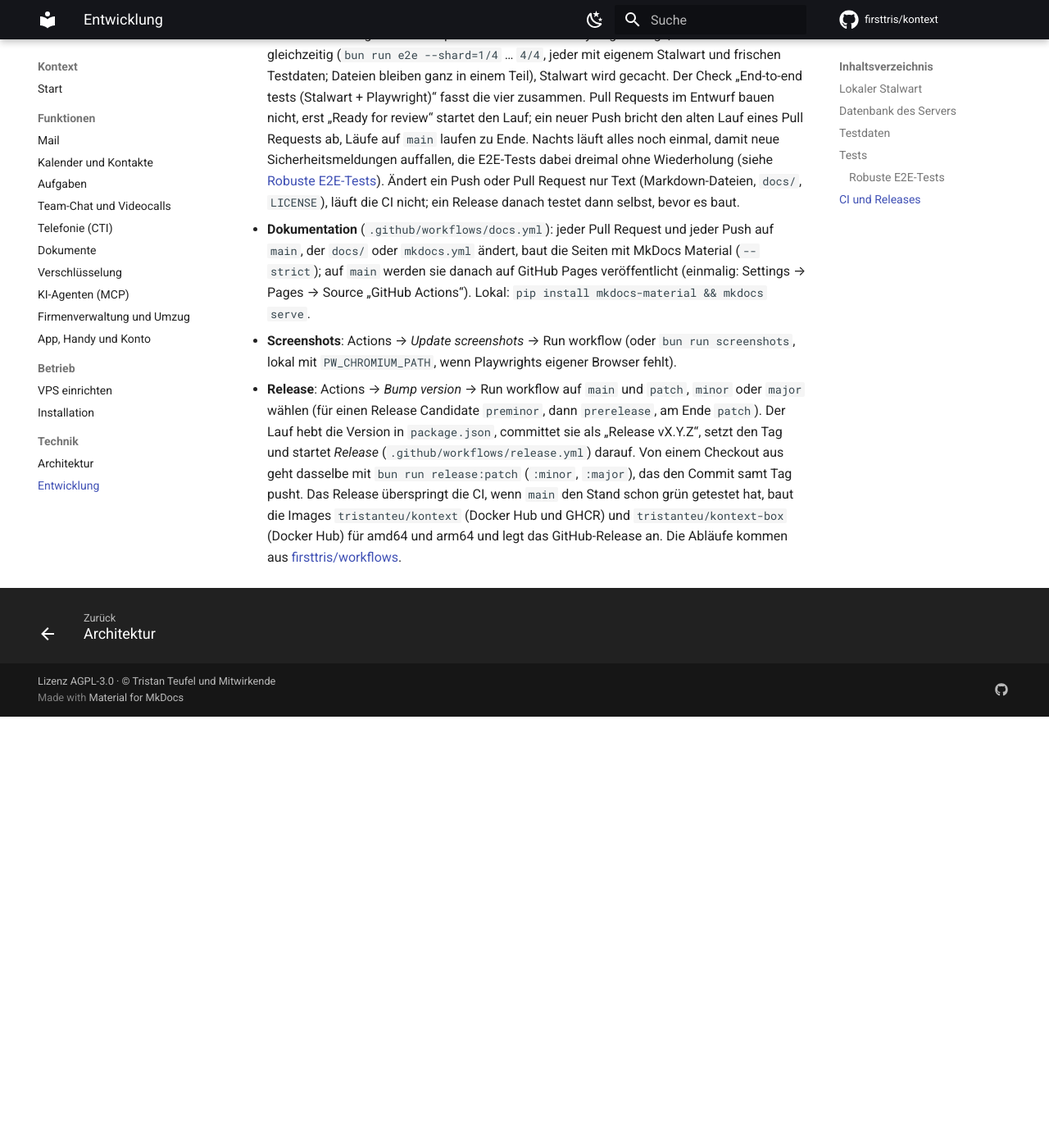
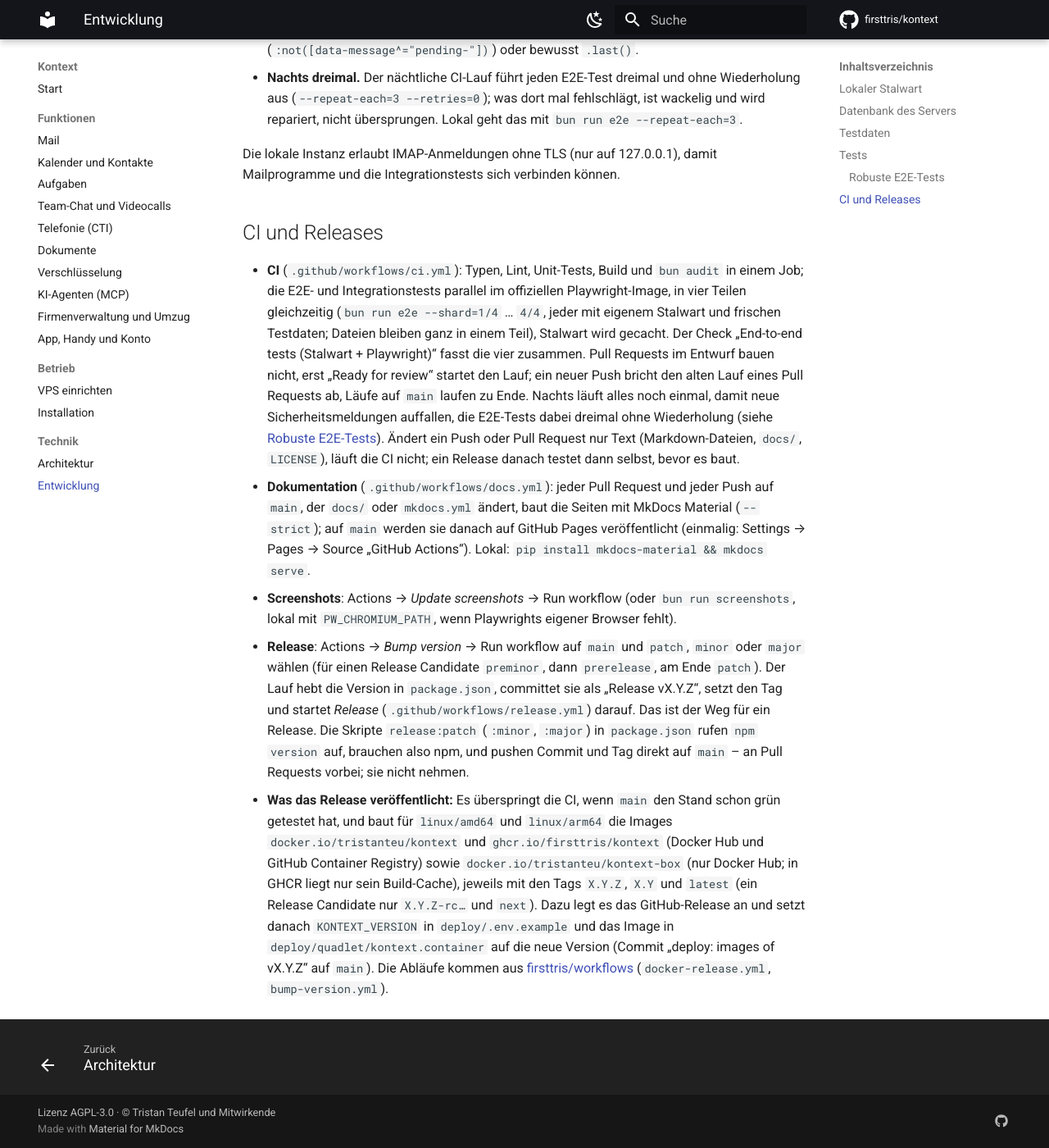
Before and after one commit to firsttris/kontext, an MkDocs documentation site: the page built from docs/development.md, in a window 1280 px wide and 1400 px high, scrolled down 5003 px. Shown: the whole window at 82% size. Built offline with MkDocs 1.6.1 and Material for MkDocs 9.7.7, drawn with Linux system fonts in a browser that asks for light colours; comment, search, counter and statistics services are not loaded; before the commit the page ends 5877 px from its top, so only the background shows below that; some of the changed text lies outside the part shown.

Commit message:
Dev docs and small fixes
- development.md: the server keeps far more than sessions in SQLite
  (server/db/schema.ts has tasks, chat, telephony, keys and more); the same
  stale comment in server/env.ts. Playwright's Chromium is installed once
  with `bunx playwright install chromium`, or PW_CHROMIUM_PATH points at
  one (playwright.config.ts). Releases go through Actions → Bump version:
  the release:* scripts call `npm version` and push straight to main, past
  pull requests. What release.yml publishes, from firsttris/workflows'
  docker-release.yml: tristanteu/kontext on Docker Hub and
  ghcr.io/firsttris/kontext, tristanteu/kontext-box on Docker Hub only,
  amd64 and arm64, tags X.Y.Z, X.Y and latest, then deploy/ points at it.
- dev/fake-box.ts: the control port defaults to 18097; 18096 is
  dev/fake-schreibzeug.ts, so both could not run next to `bun run dev`.
- README.md: the German menu labels the app shows (Einstellungen → Firma
  → Umzug, Weitere Postfächer); both READMEs say "in Germany or elsewhere
  in Europe" and allow Windows through WSL, as development.md and
  dev/stalwart.ts do.
- architecture.md: Caddy hands WKD (/.well-known/openpgpkey) to Kontext,
  not Stalwart (deploy/Caddyfile); the dev/ fakes include Photon.
- index.md: "Wie es weitergeht" points at the roadmap and the changelog
  instead of a second list that disagreed with ROADMAP.md.
- architecture.md, development.md get a description like the feature
  pages.

Co-Authored-By: Claude Opus 5.5 <noreply@anthropic.com>
Claude-Session: https://claude.ai/code/session_01Y3rdfahdX4WxMx2Ch1q9dT

````diff
--- a/docs/development.md
+++ b/docs/development.md
@@ -1,3 +1,10 @@
+---
+description: >-
+  Kontext entwickeln: lokaler Stalwart mit Testdaten, Kontext-Server und App mit bun run dev,
+  Attrappen für Microsoft 365, Photon, Schreibzeug und die Telefonbox, Unit-, Komponenten- und
+  E2E-Tests mit Playwright, CI und Releases.
+---
+
 # Entwicklung
 
 Benötigt [Bun](https://bun.sh) 1.4 auf Linux oder macOS (Windows über WSL). Docker ist nicht
@@ -45,11 +52,15 @@ spricht mit dem Server wie die echte, klingelt aber nur auf Zuruf. Unter Einstel
 Telefonie „Box koppeln“, dann:
 
 ```bash
-bun dev/fake-box.ts --code K7QM-4XPA                                  # Steuerung auf 18096
-curl -XPOST localhost:18096/ring -d '{"from":"07223 81234"}'          # Petra Keller ruft an
-curl -XPOST localhost:18096/hangup -d '{"call":"fake.1"}'             # sie legt auf
-curl -XPOST localhost:18096/mailbox -d '{"call":"fake.1","seconds":5}' # oder spricht auf die Mailbox
+bun dev/fake-box.ts --code K7QM-4XPA                                  # Steuerung auf 18097
+curl -XPOST localhost:18097/ring -d '{"from":"07223 81234"}'          # Petra Keller ruft an
+curl -XPOST localhost:18097/hangup -d '{"call":"fake.1"}'             # sie legt auf
+curl -XPOST localhost:18097/mailbox -d '{"call":"fake.1","seconds":5}' # oder spricht auf die Mailbox
 ```
+
+Die Steuerung liegt auf 18097, damit die Attrappe neben `dev/fake-schreibzeug.ts` (18096) laufen
+kann; ein anderer Port mit `--control <port>`. Die e2e-Tests nehmen 28096
+(`e2e/phone.spec.ts`) und 28098 (Screenshots).
 
 Zu hören ist dabei nichts (lokal läuft kein LiveKit SIP). Die echte Box (`box/`, Asterisk und der
 Agent) baut `docker build -f box/Dockerfile -t kontext-box .`; CI baut sie und prüft, ob Asterisk
@@ -96,9 +107,13 @@ Antwort-Links.
 
 ## Datenbank des Servers
 
-Der Server speichert nur Sitzungen (und später Passkeys) in SQLite, Standard
-`.dev/server/kontext.db`. Das Schema steht in `server/db/schema.ts`; nach einer Änderung
-`bunx drizzle-kit generate` – der Server spielt die Migrationen beim Start ein.
+Der Server speichert in SQLite (Standard `.dev/server/kontext.db`) alles, was nicht in Stalwart
+liegt: Sitzungen und die verschlüsselten Stalwart-Tokens, Einstellungen der Firma, Umzüge und
+weitere Postfächer, Kategorien, Aufgaben, den Chat, Web-Push-Anmeldungen, Textbausteine,
+Wiedervorlagen, Schlüssel und Zertifikate für PGP und S/MIME, vertraulich gesendete Mails, die
+Telefonie, die Ordner in Dokumente und die Schlüssel und das Protokoll der Agenten. Das Schema
+steht in `server/db/schema.ts`; nach einer Änderung `bunx drizzle-kit generate` – der Server
+spielt die Migrationen beim Start ein.
 
 ## Testdaten
 
@@ -128,6 +143,11 @@ und „Team“, Termine der laufenden Woche, eine wöchentliche Teambesprechung
 | App (PWA)       | `bun run e2e`         | `e2e/pwa.spec.ts` gegen die gebaute App wie in Produktion (Server auf 28090 liefert `dist/`): Updates, Offline-Start, Cache-Header, Brotli, was vorab gecacht wird, Teilen |
 | Abhängigkeiten  | `bun audit`           | bekannte Lücken; in CI bei jedem Push und nachts                                                            |
 | Screenshots     | `bun run screenshots` | die Bilder in `docs/screenshots/` und für den Installationsdialog in `public/screenshots/`                  |
+
+Vor dem ersten `bun run e2e` (oder `bun run screenshots`) einmal Playwrights Chromium laden:
+`bunx playwright install chromium`. Wer schon ein Chromium hat, zeigt stattdessen mit
+`PW_CHROMIUM_PATH=/pfad/zu/chromium` darauf (`playwright.config.ts`). In CI laufen die Tests im
+offiziellen Playwright-Image, das den Browser mitbringt.
 
 `bun run check` macht Typen, Lint, Unit- und Komponententests und den Build. `bun run e2e` baut
 die App vorher (`bun run build`: `vite build`, dann Brotli und gzip vorab, `dev/precompress.ts`), weil die PWA-Tests den Service Worker brauchen, den es nur im Build
@@ -186,9 +206,16 @@ Integrationstests sich verbinden können.
 - **Release**: Actions → _Bump version_ → Run workflow auf `main` und `patch`, `minor` oder `major`
   wählen (für einen Release Candidate `preminor`, dann `prerelease`, am Ende `patch`). Der Lauf hebt
   die Version in `package.json`, committet sie als „Release vX.Y.Z“, setzt den Tag und startet
-  _Release_ (`.github/workflows/release.yml`) darauf. Von einem Checkout aus geht dasselbe mit
-  `bun run release:patch` (`:minor`, `:major`), das den Commit samt Tag pusht. Das Release
-  überspringt die CI, wenn `main` den Stand schon grün getestet hat, baut die Images
-  `tristanteu/kontext` (Docker Hub und GHCR) und `tristanteu/kontext-box` (Docker Hub) für amd64
-  und arm64 und legt das GitHub-Release an. Die Abläufe kommen aus
-  [firsttris/workflows](https://github.com/firsttris/workflows).
+  _Release_ (`.github/workflows/release.yml`) darauf. Das ist der Weg für ein Release. Die Skripte
+  `release:patch` (`:minor`, `:major`) in `package.json` rufen `npm version` auf, brauchen also
+  npm, und pushen Commit und Tag direkt auf `main` – an Pull Requests vorbei; sie nicht nehmen.
+- **Was das Release veröffentlicht:** Es überspringt die CI, wenn `main` den Stand schon grün
+  getestet hat, und baut für `linux/amd64` und `linux/arm64` die Images
+  `docker.io/tristanteu/kontext` und `ghcr.io/firsttris/kontext` (Docker Hub und GitHub Container
+  Registry) sowie `docker.io/tristanteu/kontext-box` (nur Docker Hub; in GHCR liegt nur sein
+  Build-Cache), jeweils mit den Tags `X.Y.Z`, `X.Y` und `latest` (ein Release Candidate nur `X.Y.Z-rc…` und
+  `next`). Dazu legt es das GitHub-Release an und setzt danach `KONTEXT_VERSION` in
+  `deploy/.env.example` und das Image in `deploy/quadlet/kontext.container` auf die neue Version
+  (Commit „deploy: images of vX.Y.Z“ auf `main`). Die Abläufe kommen aus
+  [firsttris/workflows](https://github.com/firsttris/workflows) (`docker-release.yml`,
+  `bump-version.yml`).
````
Also changed, not shown: README.de.md (+2 -2 lines), README.md (+4 -4 lines), docs/architecture.md (+10 -3 lines), docs/index.md (+3 -10 lines), 2 other files.
